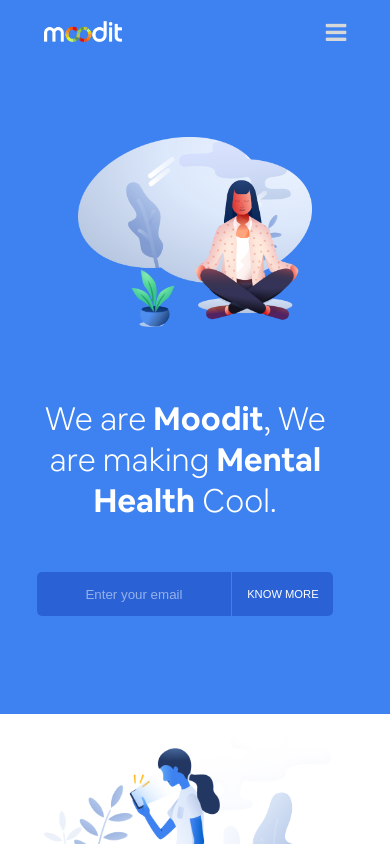
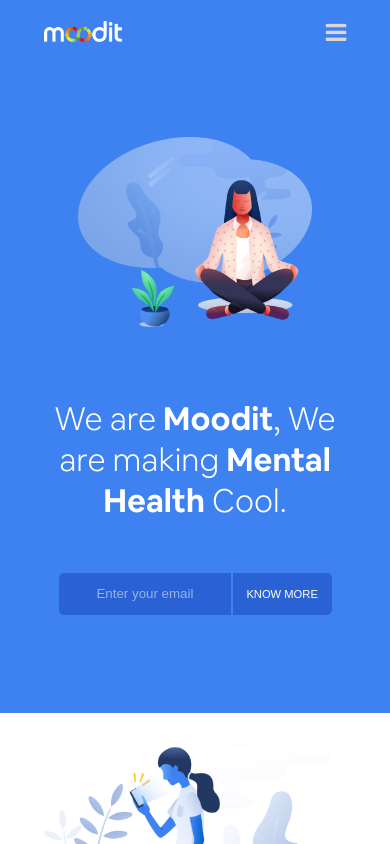
Before and after one commit to Tanmay-jana/moodit-frontend, a React (Create React App) app: page / in a window 390 px wide. Shown: the top 844 px of the page. Built offline with nearby package versions, Linux system fonts and the light colour scheme.

Commit message:
change size of mail input

```diff
--- a/src/Components/LandingPage/LandingPage.css
+++ b/src/Components/LandingPage/LandingPage.css
@@ -107,7 +107,7 @@
 
     .text-container {
         display: flex;
-        margin-right: 5%;
+        margin-right: 0%;
         flex-direction: column;
         align-items: center;
         width: 100%;
@@ -183,7 +183,7 @@
 
     .text-container {
         display: flex;
-        margin-right: 5%;
+        margin-right: 0%;
         flex-direction: column;
         align-items: center;
         width: 100%;
@@ -200,7 +200,7 @@
     .know-more-form {
         font-family: 'AirbnbCerealLight';
         display: flex;
-        width: 80%;
+        width: 70%;
     }
 
     .maditation-img {
--- a/src/Components/LandingPage/LandingPage.js
+++ b/src/Components/LandingPage/LandingPage.js
@@ -1,7 +1,7 @@
 import React, { Component } from "react";
 import "./LandingPage.css";
 import Header from "../Mainheader/MainHeader";
-import maditation from "../../assets/MAINILLLUSTRATION.png";
+import maditation from "../../assets/MAINILLLUSTRATION2.png";
 import MobileNav from '../MobileNav/MobileNav'
 
 export default class LandingPage extends Component {
--- a/src/Components/Section5/Section5.css
+++ b/src/Components/Section5/Section5.css
@@ -1,6 +1,6 @@
 .section5-container {
     width: 100%;
-    background-image: url('../../assets/Artwork@2x.png');
+    background-image: url('../../assets/Artwork@2x1.png');
     background-position: bottom;
     background-size: 100%;
     background-repeat: no-repeat;
@@ -51,7 +51,7 @@
 
     .section5-container {
         width: 100%;
-        background-image: url('../../assets/Artwork@2x.png');
+        background-image: url('../../assets/Artwork@2x1.png');
         background-position: bottom;
         background-size: 100%;
         background-repeat: no-repeat;
```
Also changed, not shown: src/assets/MAIN ILLLUSTRATION1.png (added), src/assets/MAINILLLUSTRATION2.png (added).
